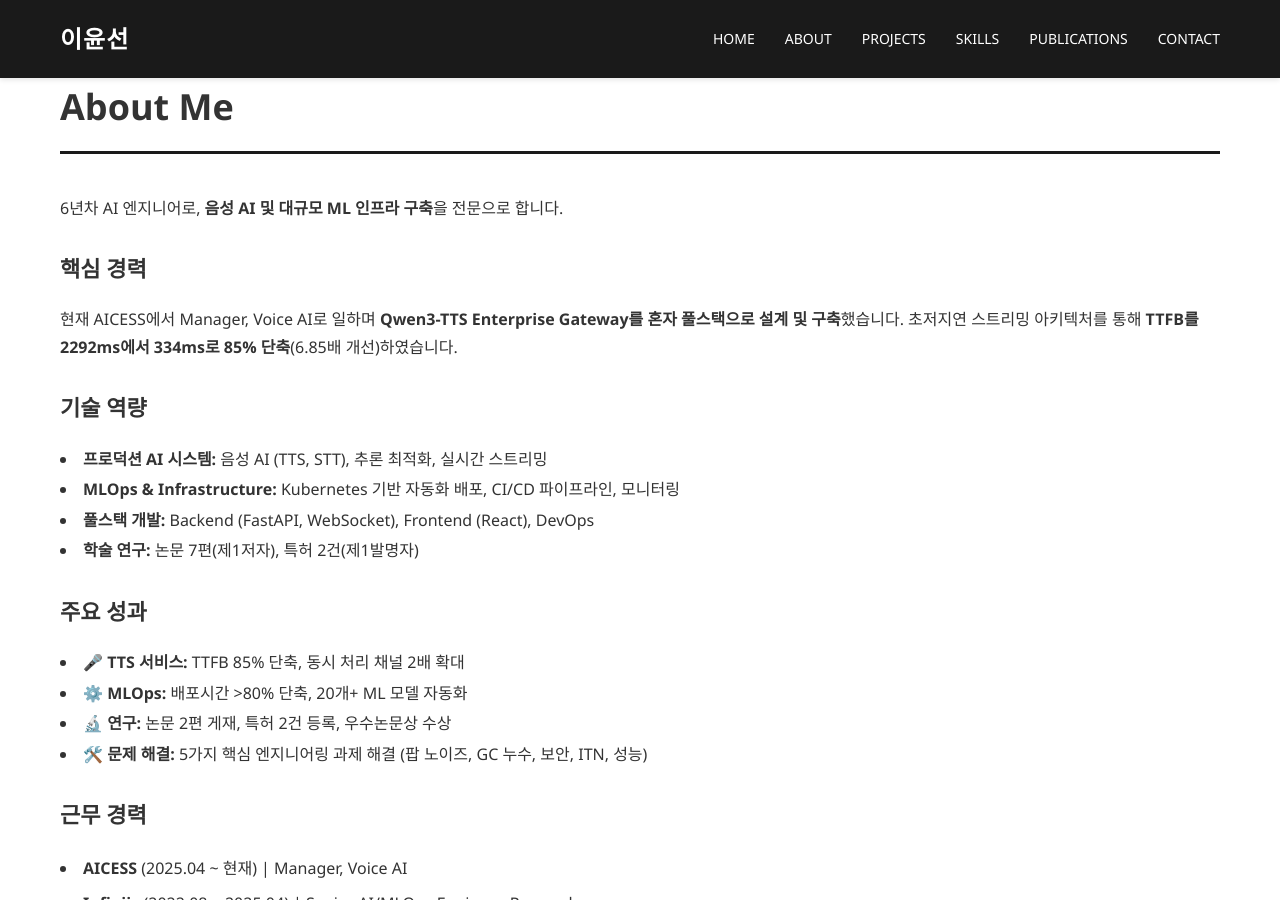
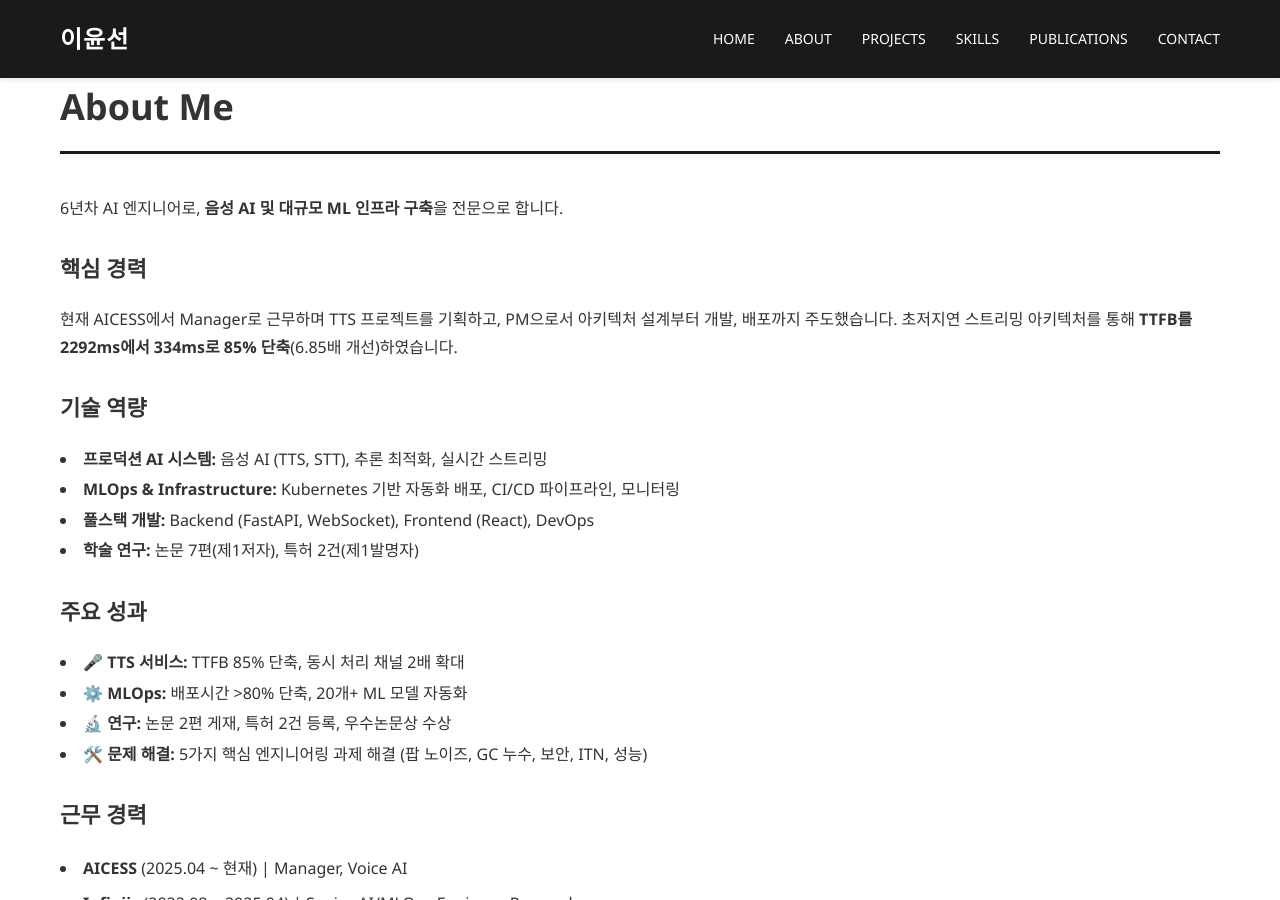
Before and after one commit to ckc5800/ckc5800.github.io, a Jekyll site: the page built from about.html, in a window 1280 px wide and 900 px high. Built offline with Jekyll 4.4.1, drawn with Linux system fonts in a browser that asks for light colours.

Commit message:
Fix About section: change 'Voice AI' to 'Manager' and clarify PM role

```diff
--- a/about.html
+++ b/about.html
@@ -10,7 +10,7 @@ title: About
 
     <h3>핵심 경력</h3>
     <p>
-        현재 AICESS에서 Manager, Voice AI로 일하며 <strong>Qwen3-TTS Enterprise Gateway를 혼자 풀스택으로 설계 및 구축</strong>했습니다.
+        현재 AICESS에서 Manager로 근무하며 TTS 프로젝트를 기획하고, PM으로서 아키텍처 설계부터 개발, 배포까지 주도했습니다.
         초저지연 스트리밍 아키텍처를 통해 <strong>TTFB를 2292ms에서 334ms로 85% 단축</strong>(6.85배 개선)하였습니다.
     </p>
 
```
